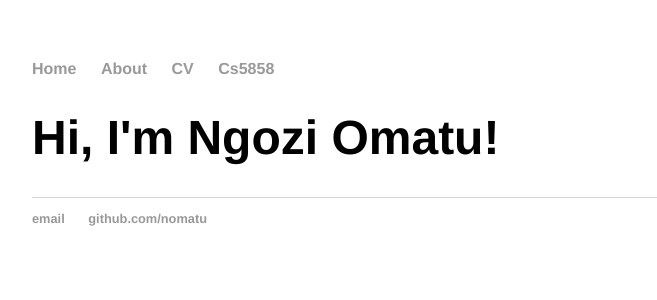
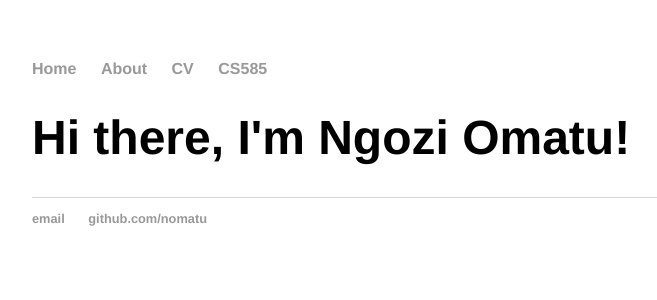
Before and after one commit to nomatu/nomatu.github.io, a Jekyll site: the page built from index.html, in a window 1280 px wide. Shown: the top 300 px of the page, without its empty margins (160-817 px from the left). Built offline with Jekyll 4.4.1, drawn with Linux system fonts in a browser that asks for light colours.

Commit message:
Update index.html
This should still look the same

```diff
--- a/index.html
+++ b/index.html
@@ -1,29 +1,7 @@
-<!DOCTYPE html>
-<html>
-	<head>
-		<title>Ngozi Omatu</title>
-		<!-- link to main stylesheet -->
-		<link rel="stylesheet" type="text/css" href="/css/main.css">
-	</head>
-	<body>
-		<nav>
-    		<ul>
-        		<li><a href="/">Home</a></li>
-	        	<li><a href="/about">About</a></li>
-        		<li><a href="/cv">CV</a></li>
-        		<li><a href="/cs585">Cs5858</a></li>
-    		</ul>
-		</nav>
-		<div class="container">
-    		<div class="blurb">
-        		<h1>Hi, I'm Ngozi Omatu!</h1>
-    		</div><!-- /.blurb -->
-		</div><!-- /.container -->
-		<footer>
-    		<ul>
-        		<li><a href="mailto:omatu.ngozi@gmail.com">email</a></li>
-        		<li><a href="https://github.com/nomatu">github.com/nomatu</a></li>
-			</ul>
-		</footer>
-	</body>
-</html>
+---
+layout: default
+title: Ngozi Omatu
+---
+<div class="blurb">
+	<h1>Hi there, I'm Ngozi Omatu!</h1>
+</div><!-- /.blurb -->
```
